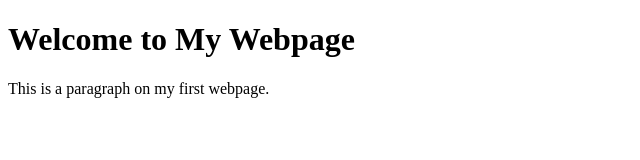
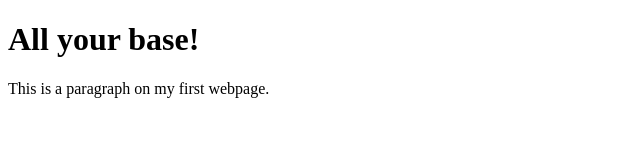
Before and after one commit to JrhodesAD/JohnTestStaticApp, a plain HTML site: page index.html in a window 1280 px wide. Shown: the whole page, without its empty margins (0-640 px from the left). Drawn offline with Linux system fonts and the light colour scheme.

Commit message:
ALL your base

```diff
--- a/index.html
+++ b/index.html
@@ -4,7 +4,7 @@
     <title>All your base are belong to Us</title>
 </head>
 <body>
-    <h1>Welcome to My Webpage</h1>
+    <h1>All your base!</h1>
     <p>This is a paragraph on my first webpage.</p>
 </body>
 </html>
```
